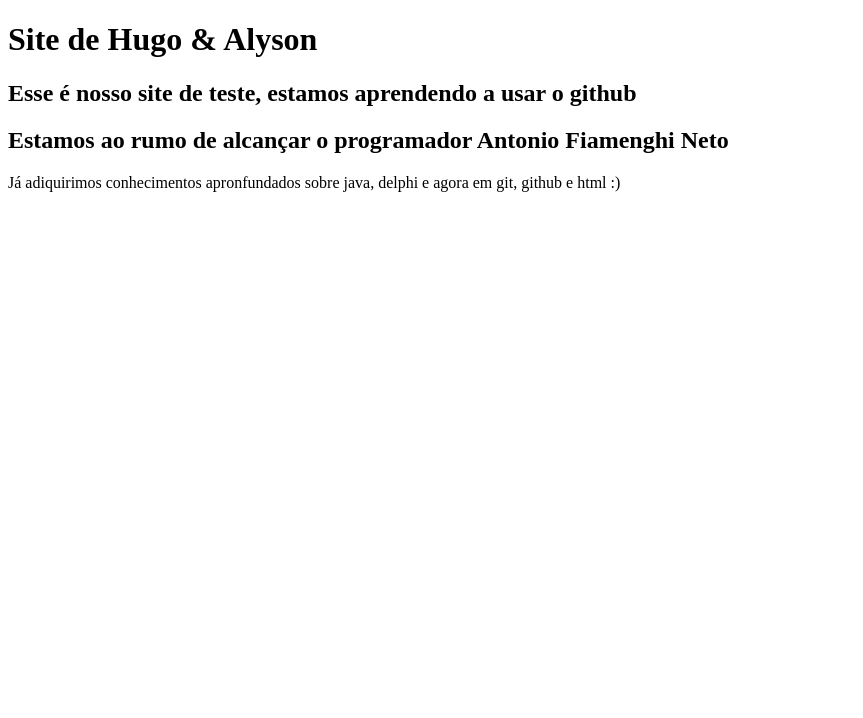
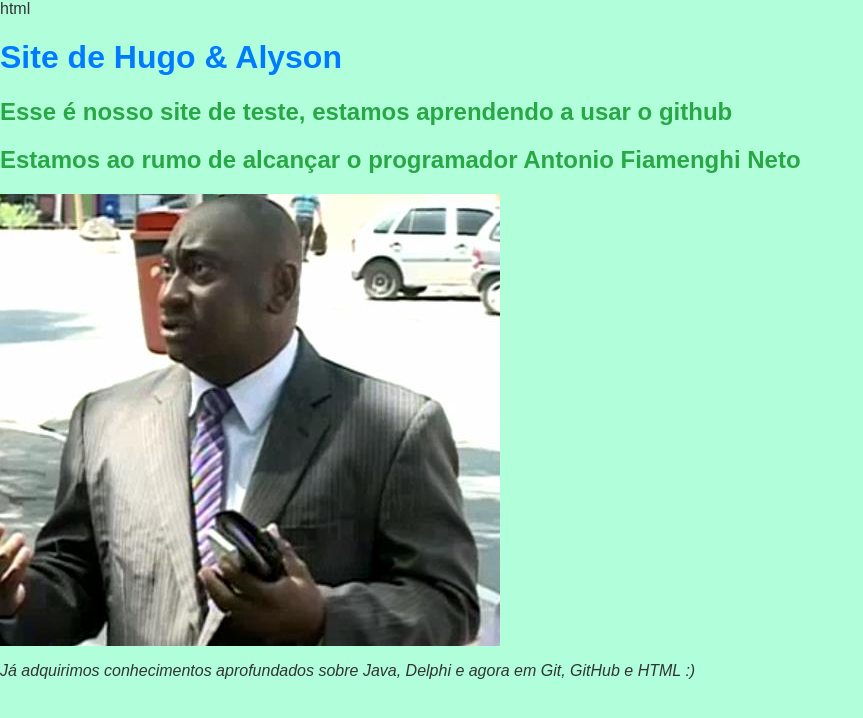
Before and after one commit to HugoRamos01/Palestragit, a plain HTML site: page index.html in a window 1280 px wide. Shown: the whole page, without its empty margins (0-863 px from the left). Drawn offline with Linux system fonts and the light colour scheme.

Commit message:
feat: initial  commit :tada:

```diff
--- a/index.html
+++ b/index.html
@@ -1,3 +1,4 @@
+html
 <!DOCTYPE html>
 <html lang="en">
 <head>
@@ -5,11 +6,34 @@
 <meta http-equiv="X-UA-Compatible" content="IE=edge">
 <meta name="viewport" content="width=device-width, initial-scale=1.0">
 <title>PalestraGIT</title>
+<style>
+  body {
+    font-family: Arial, sans-serif;
+    background-color: #b0ffda;
+    color: #333;
+    margin: 0;
+    padding: 0;
+  }
+
+  h1 {
+    color: #007bff;
+  }
+
+  h2 {
+    color: #28a745;
+  }
+
+  p {
+    font-style: italic;
+  }
+</style>
 </head>
 <body>
 <h1>Site de Hugo & Alyson</h1>
 <h2>Esse é nosso site de teste, estamos aprendendo a usar o github</h2>
-    <h2>Estamos ao rumo de alcançar o programador Antonio Fiamenghi Neto </h2>
-    <p>Já adiquirimos conhecimentos apronfundados sobre java, delphi e agora em git, github e html :)</p>
+<h2>Estamos ao rumo de alcançar o programador Antonio Fiamenghi Neto</h2>
+<img src="joaonetoimg.jpg" alt="some text" >
+
+<p>Já adquirimos conhecimentos aprofundados sobre Java, Delphi e agora em Git, GitHub e HTML :)</p>
 </body>
 </html>
```
Also changed, not shown: joaonetoimg.jpg (added). Lines whose indentation alone changed are shown as unchanged.
